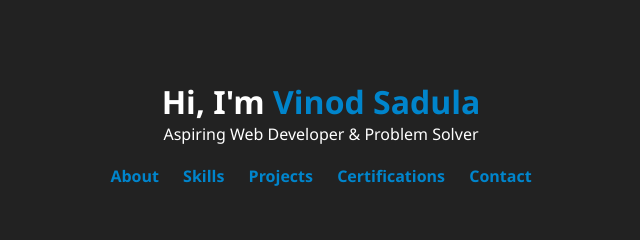
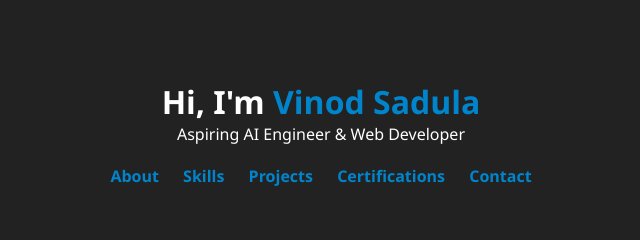
Before and after one commit to vinod0609600/vinod-s-portfolio, a plain HTML site: page index.html in a window 1280 px wide. Shown: the top 240 px of the page, 319-959 px from the left. Drawn offline with Linux system fonts and the light colour scheme.

Commit message:
index.html

```diff
--- a/index.html
+++ b/index.html
@@ -9,7 +9,7 @@
   <header>
     <div class="container">
       <h1>Hi, I'm <span>Vinod Sadula</span></h1>
-      <p>Aspiring Web Developer & Problem Solver</p>
+      <p>Aspiring AI Engineer & Web Developer</p>
       <nav>
         <a href="#about">About</a>
         <a href="#skills">Skills</a>
```
